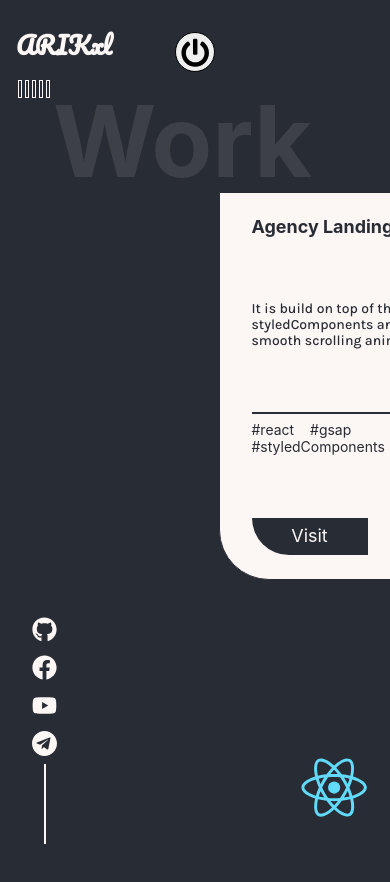
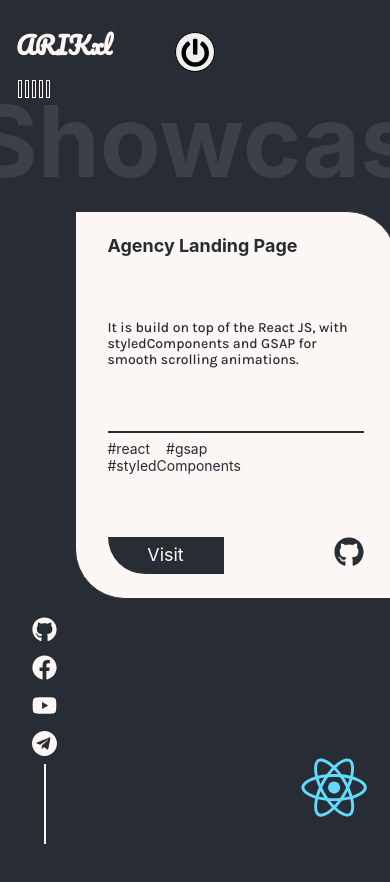
Before and after one commit to arikxl/showtime, a React (Create React App) app: page /work in a window 390 px wide. Shown: the top 882 px of the page. Built offline with nearby package versions, Linux system fonts and the light colour scheme.

Commit message:
responsive showcase

```diff
--- a/src/components/WorkCard.jsx
+++ b/src/components/WorkCard.jsx
@@ -19,10 +19,11 @@ const Box = styled(motion.li)`
     border: 1px solid ${props => props.theme.body};
     transition: all 0.2s ease;
 
+
     &:hover{
-        border: 1px solid ${props => props.theme.text};
+        border: 1px solid #61dafb;
         background-color:${props => props.theme.body};
-        color:${props => props.theme.text};
+        color:#61dafb;
     }
 `;
 
@@ -41,7 +42,7 @@ const Tags = styled.div`
     display: flex;
     flex-wrap: wrap;
     ${Box}:hover &{
-        border-top: 2px solid ${props => props.theme.text}
+        border-top: 2px solid #61dafb;
     }
 `;
 const Tag = styled.span`
@@ -62,14 +63,14 @@ const Footer = styled.footer`
 
         ${Box}:hover &{
             color:  ${props => props.theme.body};
-            background-color:  ${props => props.theme.text};
+            background-color: #61dafb;
         }
     }
 
     .github{
         fill:${props => props.theme.body};
         ${Box}:hover &{
-            fill:  ${props => props.theme.text};
+            fill: #61dafb;
         }
     }
 `;
--- a/src/pages/WorkPage.jsx
+++ b/src/pages/WorkPage.jsx
@@ -1,31 +1,50 @@
-import React, { useEffect, useRef } from 'react';
+import React, { lazy, Suspense, useEffect, useRef } from 'react';
 import styled, { ThemeProvider } from 'styled-components';
 import { motion } from 'framer-motion';
 
-import Logo from '../components/Logo';
-import BigTitle from '../components/BigTitle';
 import WorkCard from '../components/WorkCard';
-import PowerButton from '../components/PowerButton';
-import SocialIcons from '../components/SocialIcons';
 import { Work } from '../data/WorkData';
 import { ReactSvg } from '../components/AllSvg';
-import { darkTheme } from '../style/Themes';
+import { darkTheme, mediaQueries } from '../style/Themes';
+import Loader from '../components/Loader';
 
-const Main = styled.main`
+const SocialIcons = lazy(() => import('../components/SocialIcons'));
+const PowerButton = lazy(() => import('../components/PowerButton'));
+const Logo = lazy(() => import('../components/Logo'));
+const BigTitle = lazy(() => import('../components/BigTitle'));
+
+const Main = styled(motion.div)`
   background-color:${props => props.theme.body};
   height: 400vh;
   position: relative;
   display: flex;
-  align-items: center;
+  /* align-items: center; */
 `;
 
 const Box = styled(motion.ul)`
   position: fixed;
-  top: 12rem;
+  top: 10rem;
   left: calc(10rem + 15vw);
   height: 40vh;
   display: flex;
   color: white;
+
+  ${mediaQueries(50)`
+    left:calc(8rem + 15vw);
+  `};
+
+  ${mediaQueries(40)`
+  top: 25%;
+    left:calc(6rem + 15vw);
+  `};
+
+  ${mediaQueries(40)`
+    left:calc(2rem + 15vw);
+  `};
+
+  ${mediaQueries(25)`
+    left:calc(1rem + 15vw);
+  `};
 `;
 
 const Rotate = styled.span`
@@ -36,6 +55,7 @@ const Rotate = styled.span`
   height: 80px;
   display: block;
   z-index:1;
+
 `;
 
 const container = {
@@ -44,7 +64,7 @@ const container = {
     opacity: 1,
     transition: {
       staggerChildren: 0.5,
-      duration:0.5
+      duration: 0.5
     }
   }
 }
@@ -53,6 +73,7 @@ const WorkPage = () => {
 
   const ref = useRef();
   const react = useRef();
+  const mq = window.matchMedia("(max-width: 50em)").matches;
 
   useEffect(() => {
     let element = ref.current;
@@ -68,21 +89,28 @@ const WorkPage = () => {
 
   return (
     <ThemeProvider theme={darkTheme}>
-      <Main>
+      <Main key="work"
+        initial={{ opacity: 0 }}
+        animate={{ opacity: 1, transition: { duration: 1 } }}
+        exit={{ opacity: 0, transition: { duration: 0.5 } }}
+      >
         <Logo theme='dark' />
         <SocialIcons theme='dark' />
         <PowerButton />
-        <Box ref={ref} variants={ container} initial='hidden' animate='show'>
+        <Suspense fallback={<Loader />}>
+
+          <Box ref={ref} variants={container} initial='hidden' animate='show'>
             {
               Work.map(w =>
                 <WorkCard key={w.id} work={w} />
               )
             }
           </Box>
+        </Suspense>
         <Rotate ref={react}>
           <ReactSvg width={80} height={80} />
         </Rotate>
-        <BigTitle text="Work" top="10%" left=" " right="20%" />
+        <BigTitle text="Showcase" top="10%" left={mq ? "-7%" : '10%'} />
       </Main>
     </ThemeProvider>
   )
```
Also changed, not shown: src/pages/SkillsPage.jsx (+6 -2 lines). Lines whose indentation alone changed are shown as unchanged.
